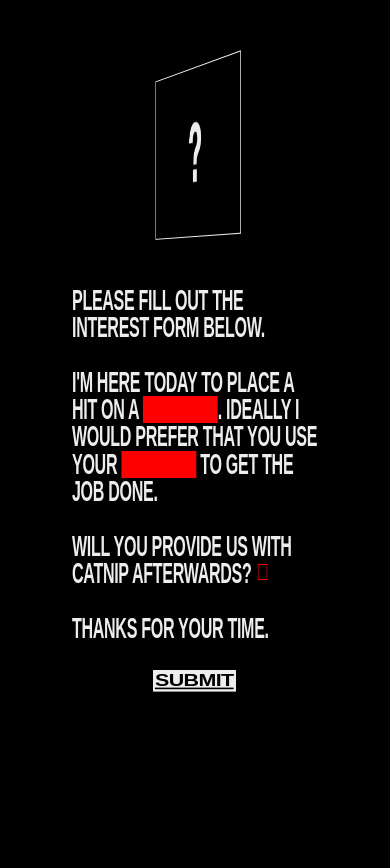
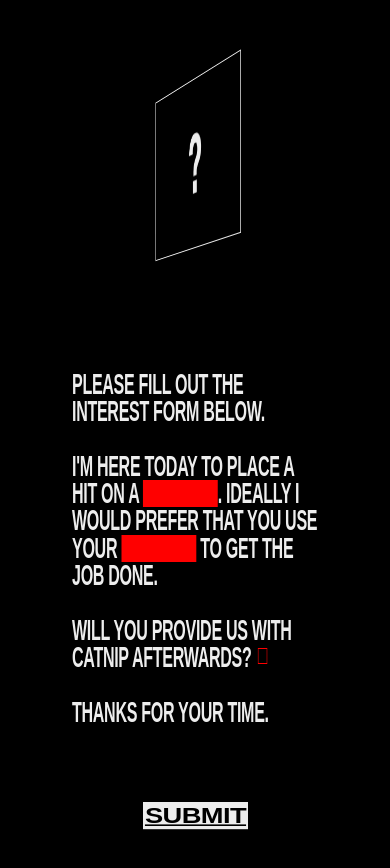
Before and after one commit to gab333t/oracleP3, a plain HTML site: page page.html in a window 390 px wide. Before the commit the page ends 844 px from the top, so only its background shows below. Drawn offline with Linux system fonts and the light colour scheme.

Commit message:
Push To Origin
IDK

```diff
--- a/index.css
+++ b/index.css
@@ -116,9 +116,9 @@ a {
 
 h4 {
     font-family: Arial, Helvetica, sans-serif;
-    font-size: 1.5vw;
-    letter-spacing: -0.1vw;
-    line-height: 1.5vw;
+    font-size: 24px;
+    letter-spacing: -2px;
+    line-height: 30px;
     font-weight: 800;
 }
 
@@ -130,8 +130,7 @@ h4 {
     background-color: red;
     color: black;
     padding: 20px;
-    width: 90%;
-    max-width: 750px;
+    width: 750px;
     text-align: center;
 }
 
@@ -163,14 +162,12 @@ h4 {
         margin-top: 0.75vw;
     }
 
-    h4 {
-        font-size: 1.4vw;
-        letter-spacing: -0.08vw;
-        line-height: 1.8vw;
+    a {
+        font-size: 3.25vw;
     }
 
-    a {
-        font-size: 3.25vw;
+    .modal-button {
+        font-size: 2.75vw;
     }
 }
 
@@ -191,6 +188,10 @@ h4 {
     a {
         font-size: 3.5vw;
     }
+
+    .modal-button {
+        font-size: 3vw;
+    }
 }
 
 @media screen and (max-width: 1000px) {
@@ -210,6 +211,10 @@ h4 {
     a {
         font-size: 4.5vw;
     }
+
+    .modal-button {
+        font-size: 3.5vw;
+    }
 }
 
 @media screen and (max-width: 800px) {
@@ -226,8 +231,22 @@ h4 {
         margin-top: 1.5vw;
     }
 
+    h4 {
+        font-size: 22px;
+        letter-spacing: -1.25px;
+        line-height: 28px;
+    }
+
     a {
         font-size: 5.5vw;
+    }
+
+    .modal-button {
+        font-size: 4.5vw;
+    }
+
+    .modal-content {
+        width: 600px;
     }
 }
 
@@ -246,9 +265,9 @@ h4 {
     }
 
     h4 {
-        font-size: 2.5vw;
-        letter-spacing: -0.1vw;
-        line-height: 3vw;
+        font-size: 18px;
+        letter-spacing: -1px;
+        line-height: 22px;
     }
 
     a {
@@ -263,8 +282,12 @@ h4 {
         padding: 0.5vw 1vw;
         border: none;
         cursor: pointer;
-        font-size: 4.5vw;
+        font-size: 5.5vw;
         font-weight: 600;
         margin: 2vw;
     }
+
+    .modal-content {
+        width: 450px;
+    }
 }
--- a/page.css
+++ b/page.css
@@ -5,6 +5,11 @@ body {
     grid-template-columns: 1fr 1fr;
     gap: 2vw;
     overflow: auto;
+    min-height: 100vh;
+    height: 100vh;
+    align-items: center;
+    justify-content: center;
+    padding: 0;
 }
 
 h1 {
@@ -86,7 +91,7 @@ select {
 
 .stretch-vertical {
     transform: scaleX(0.55);
-    margin-bottom: 2vw; /* Reduced from 5vw to 2vw */
+    margin-bottom: 2vw;
     display: inline-block;
     width: 100%;
     margin-left: -15%;
@@ -146,7 +151,6 @@ img {
     pointer-events: none;
     -webkit-user-drag: none;
     grid-column: 1;
-    display: flex;
 }
 
 #result-image {
@@ -158,8 +162,9 @@ img {
     pointer-events: none;
     -webkit-user-drag: none;
     grid-column: 1;
-    display: flex;
+    grid-row: 1;
     justify-self: center;
+    align-self: center;
     transition: opacity 0.15s ease-in-out;
 }
 
@@ -200,6 +205,10 @@ img {
     a {
         font-size: 3.25vw;
     }
+
+    .stretch-horizontal {
+        margin-top: .5vw;
+    }
 }
 
 @media screen and (max-width: 1200px) {
@@ -218,9 +227,12 @@ img {
         line-height: 3.75vw;
     }
 
-
     a {
         font-size: 3.5vw;
+    }
+
+    .stretch-horizontal {
+        margin-top: -1vw;
     }
 }
 
@@ -252,14 +264,16 @@ img {
     a {
         font-size: 5.5vw;
     }
+
 }
 
 @media screen and (max-width: 600px) {
-    body {
+   body {
         grid-template-columns: 1fr;
-        grid-template-rows: auto auto;
+        grid-template-rows: auto auto auto;
         gap: 5vh;
         overflow: auto;
+        padding-bottom: 5vw;
     }
 
     img, #result-image {
@@ -267,19 +281,24 @@ img {
         grid-row: 1;
         width: 45%;
         justify-self: center;
-        margin-top: 15vw;
-        margin-bottom: 2vw;
+        margin-top: 18vw;
+        align-self: flex-start;
     }
 
-    h1, h3, .stretch-horizontal {
+    h1, h3 {
         grid-column: 1;
         grid-row: 2;
     }
 
     .stretch-horizontal {
-        position: absolute;
-        bottom: -38vw;
-        margin-top: 0;
+        grid-column: 1;
+        grid-row: 3;
+        position: relative;
+        margin-top: 5vw;
+        margin-left: auto;
+        margin-right: auto;
+        justify-self: center;
+        bottom: auto;
     }
 
     .stretch-vertical {
@@ -291,18 +310,22 @@ img {
     h3 {
         font-size: 7.5vw;
         line-height: 7vw;
-        margin-top: 0;
-        margin-bottom: 20vw;
+        margin-top: 8vw;;
+        margin-bottom: 5vw;
     }
 
     a {
-        position: absolute;
-        bottom: 1px;
-        margin-top: 7vw;
+        position: relative;
+        font-size: 7vw;
+        margin-top: 2vw;
+        margin-left: auto;
+        margin-right: auto;
     }
 
     #submit-btn {
-        left: 16vw;
+        left: auto;
+        justify-self: center;
+        margin-top: 10vw;
     }
 
     select {
@@ -322,6 +345,6 @@ img {
     }
 
     .stretch-vertical {
-        margin-bottom: -25%;
+        margin-bottom: -10%;
     }
 }
```
